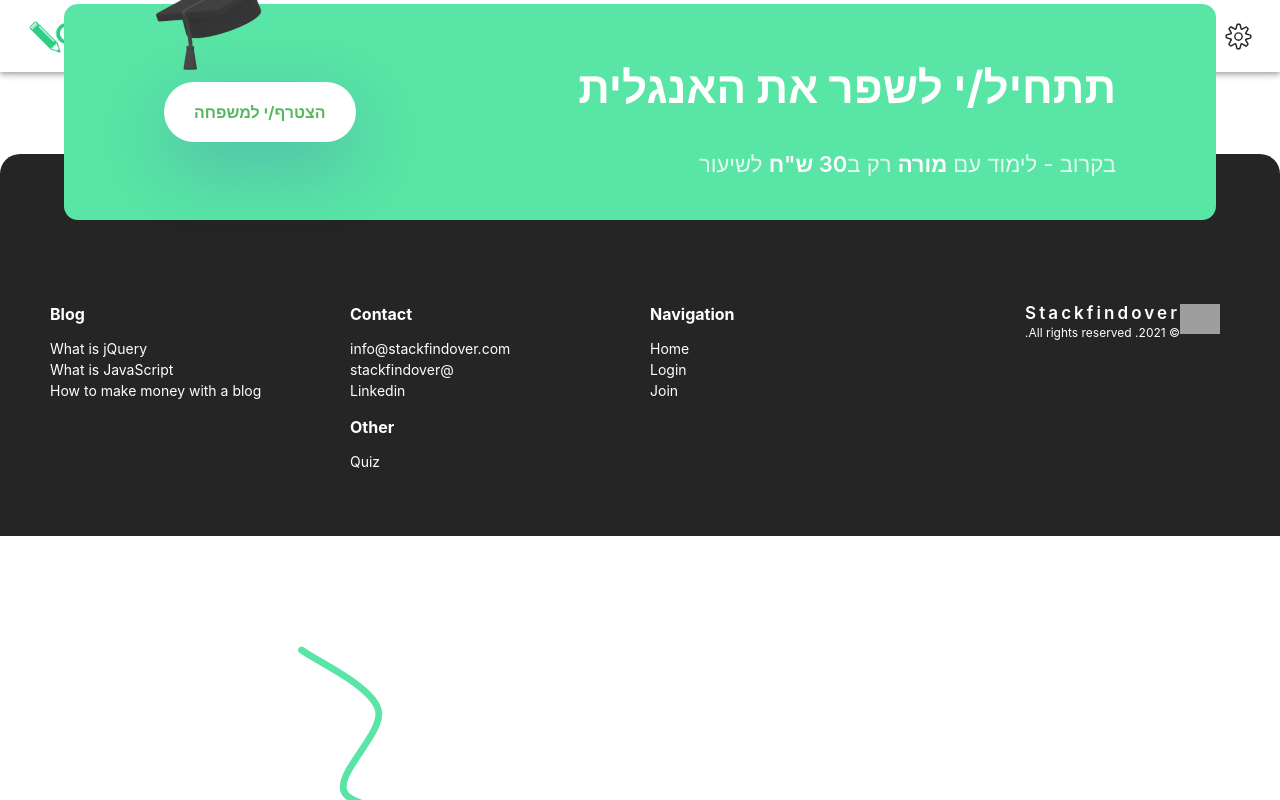
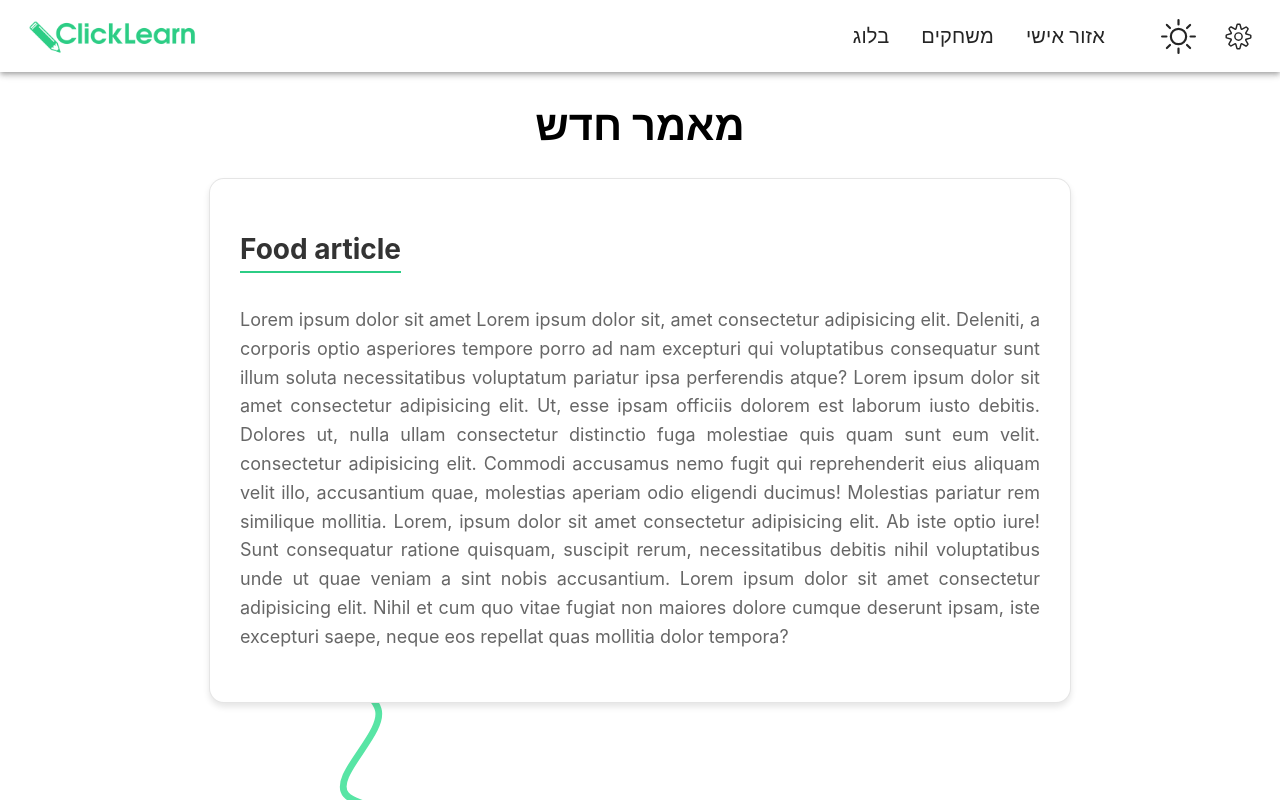
Before and after one commit to Click-Learn/Click-Learn-App, a React (Create React App) app: page /specific-article in a window 1280 px wide. Shown: the top 800 px of the page. Built offline with nearby package versions, Linux system fonts and the light colour scheme; grey boxes are pictures that could not be loaded.

Commit message:
create route and component specific article

```diff
--- a/src/Components/Layout/Main/Dashboard/Articles/Articles.css
+++ b/src/Components/Layout/Main/Dashboard/Articles/Articles.css
@@ -40,7 +40,7 @@
     flex-direction: column;
     justify-content: start;
     align-items: center;
-    cursor: pointer;
+    /* cursor: pointer; */
 }
 .Articles .articles_container .create_new_article:hover > img{
     box-shadow: 0 0 6px 0px rgba(0, 0, 0, 0.384);
@@ -56,6 +56,7 @@
     color: white;
     font-weight: bold;
     font-size: 25px;
+    cursor: pointer;
 
 }
 
--- a/src/Components/Layout/Main/Dashboard/Articles/SpecificArticle/SpecificArticle.css
+++ b/src/Components/Layout/Main/Dashboard/Articles/SpecificArticle/SpecificArticle.css
@@ -1,3 +1,49 @@
 .SpecificArticle {
+	margin-bottom: 300px;
+    display: flex;
+    flex-direction: column;
+    align-items: center;
+}
 
+.SpecificArticle .specificArticle_top_container{
+    display: flex;
+    justify-content: center;
+    align-items: center;
+    font-size: 1.3em;
 }
+
+
+
+
+.SpecificArticle .article_main_container {
+    max-width: 800px;
+    width: 100%;
+    border: 1px solid rgba(0, 0, 0, 0.1);
+    border-radius: 15px;
+    padding: 30px;
+    overflow-y: auto;
+    background-color: #ffffff;
+    box-shadow: 0 4px 6px rgba(0, 0, 0, 0.1);
+}
+
+
+
+
+.SpecificArticle .article_main_container h2 {
+    font-size: 28px;
+    color: #333333;
+    margin-bottom: 15px;
+    font-weight: bold;
+    border-bottom: 2px solid var(--color-light-green);
+    display: inline-block;
+    padding-bottom: 5px;
+}
+
+
+.SpecificArticle .article_main_container p {
+    font-size: 18px;
+    color: #666666;
+    line-height: 1.6;
+    margin-bottom: 20px;
+    text-align: justify;
+}
--- a/src/Components/Layout/Main/Dashboard/Articles/SpecificArticle/SpecificArticle.tsx
+++ b/src/Components/Layout/Main/Dashboard/Articles/SpecificArticle/SpecificArticle.tsx
@@ -3,7 +3,13 @@ import "./SpecificArticle.css";
 function SpecificArticle(): JSX.Element {
     return (
         <div className="SpecificArticle">
-			<h1>lolololoasldoalsd</h1>
+            <div className="specificArticle_top_container">
+                    <h1>מאמר חדש </h1>
+            </div>
+			<article className="article_main_container">
+                <h2>Food article</h2>
+                <p> Lorem ipsum dolor sit amet Lorem ipsum dolor sit, amet consectetur adipisicing elit. Deleniti, a corporis optio asperiores tempore porro ad nam excepturi qui voluptatibus consequatur sunt illum soluta necessitatibus voluptatum pariatur ipsa perferendis atque? Lorem ipsum dolor sit amet consectetur adipisicing elit. Ut, esse ipsam officiis dolorem est laborum iusto debitis. Dolores ut, nulla ullam consectetur distinctio fuga molestiae quis quam sunt eum velit. consectetur adipisicing elit. Commodi accusamus nemo fugit qui reprehenderit eius aliquam velit illo, accusantium quae, molestias aperiam odio eligendi ducimus! Molestias pariatur rem similique mollitia. Lorem, ipsum dolor sit amet consectetur adipisicing elit. Ab iste optio iure! Sunt consequatur ratione quisquam, suscipit rerum, necessitatibus debitis nihil voluptatibus unde ut quae veniam a sint nobis accusantium. Lorem ipsum dolor sit amet consectetur adipisicing elit. Nihil et cum quo vitae fugiat non maiores dolore cumque deserunt ipsam, iste excepturi saepe, neque eos repellat quas mollitia dolor tempora?</p>
+            </article>
         </div>
     );
 }
--- a/src/Components/Layout/Main/PageNotFound/PageNotFound.css
+++ b/src/Components/Layout/Main/PageNotFound/PageNotFound.css
@@ -12,12 +12,10 @@
 .PageNotFound h1{
     display: flex;
     justify-content: center;
-    /* margin-top: 80px; */
     margin: 0;
 }
 
 .notFoundNumber{
-    /* color: #252525; */
     color: #423f3fce;
     font-size: 200px;
 }
```
